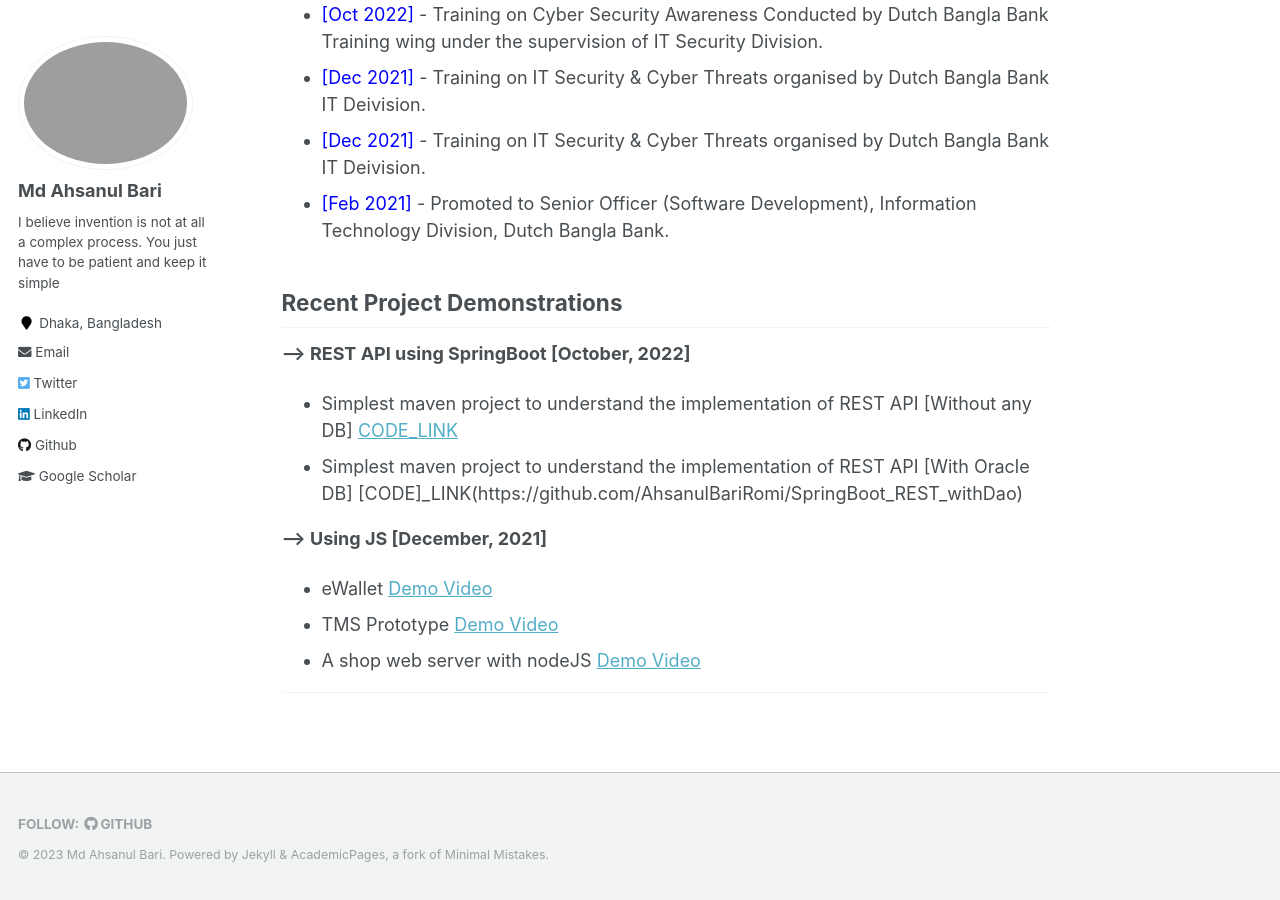
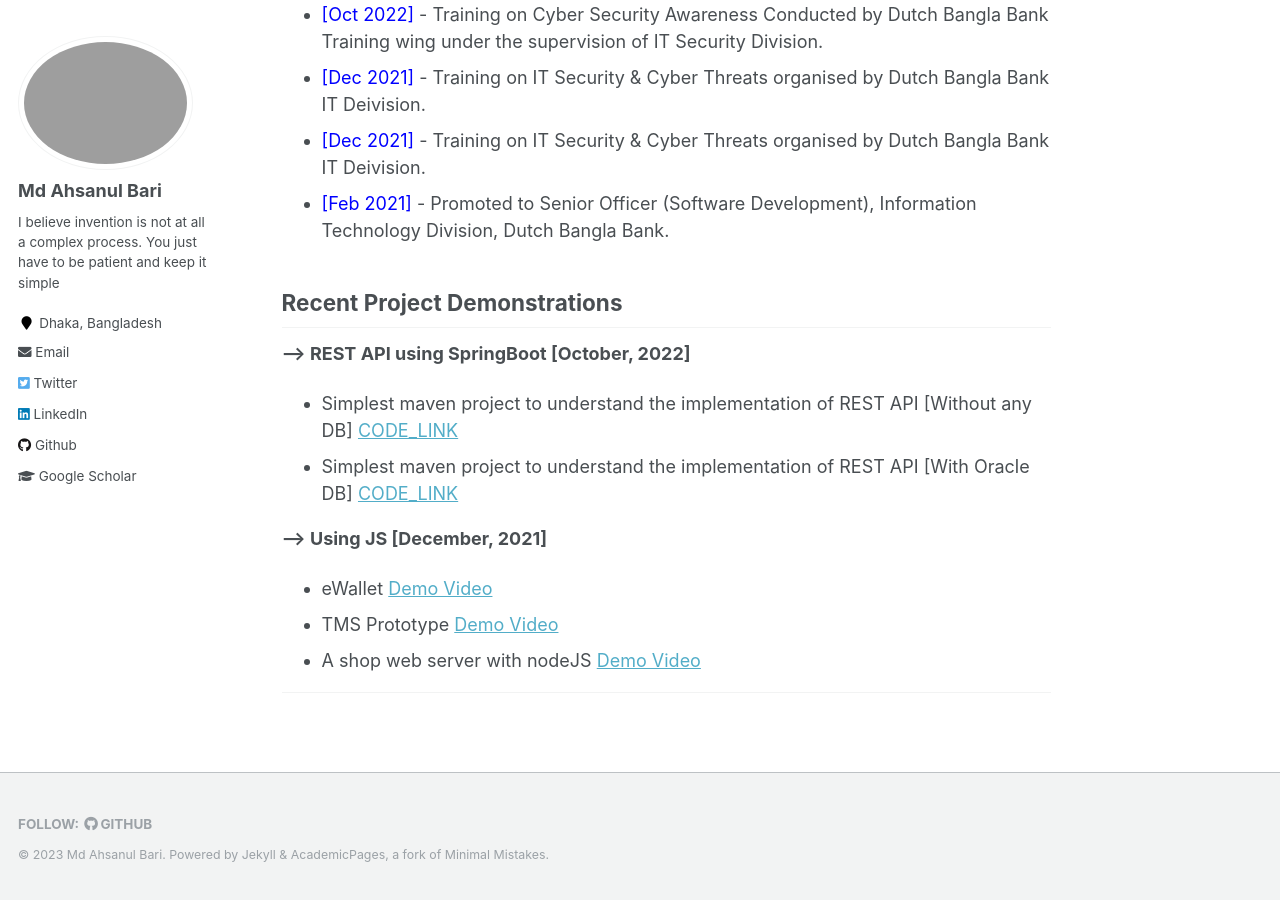
Before and after one commit to AhsanulBariRomi/ahsanul-bari.github.io, a Jekyll site: the page built from _pages/about.md, in a window 1280 px wide and 900 px high, scrolled down 676 px. Built offline with Jekyll 4.4.1, drawn with Linux system fonts in a browser that asks for light colours.

Commit message:
with DB code link

```diff
--- a/_pages/about.md
+++ b/_pages/about.md
@@ -32,7 +32,7 @@ For more info please go through the [Activities](https://ahsanulbariromi.github.
 <b>--> REST API using SpringBoot [October, 2022] </b>
 
 - Simplest maven project to understand the implementation of REST API [Without any DB] [CODE_LINK](https://github.com/AhsanulBariRomi/Simple_SpringBoot_REST) <br />
-- Simplest maven project to understand the implementation of REST API [With Oracle DB] [CODE]_LINK(https://github.com/AhsanulBariRomi/SpringBoot_REST_withDao)
+- Simplest maven project to understand the implementation of REST API [With Oracle DB] [CODE_LINK](https://github.com/AhsanulBariRomi/SpringBoot_REST_withDao)
 
 <b>--> Using JS [December, 2021] </b>
 
```
